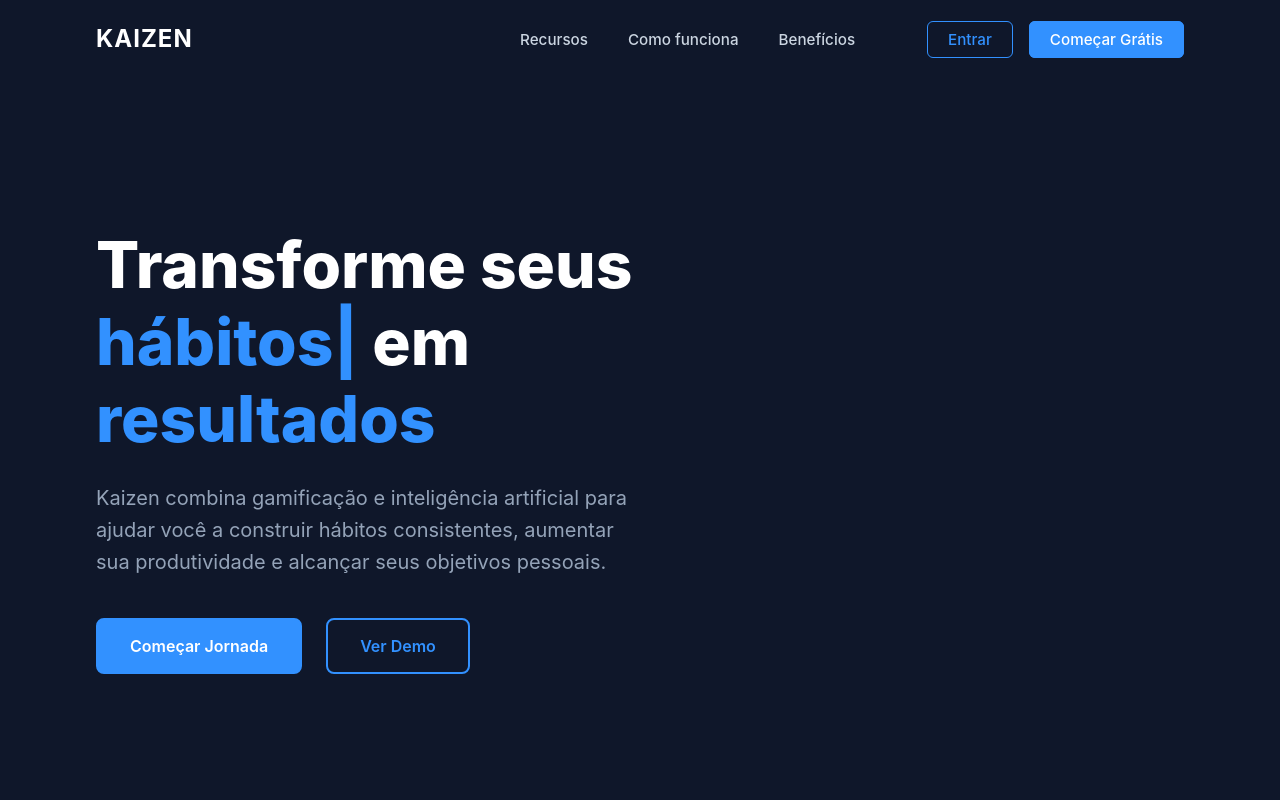
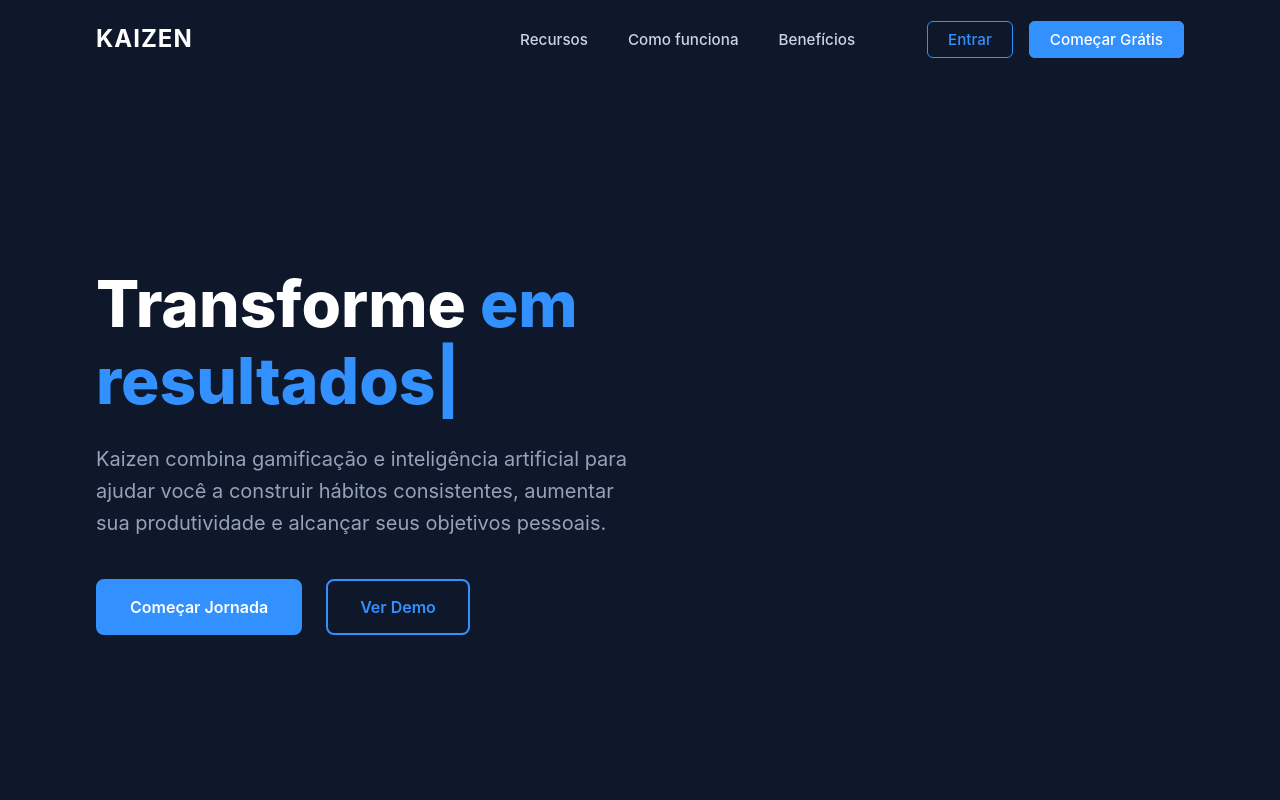
Before and after one commit to fecasagrandi/kaizen, a Next.js app in the folder frontend/: page / in a window 1280 px wide. Shown: the top 800 px of the page. Built offline with nearby package versions, Linux system fonts and the light colour scheme.

Commit message:
fix(landing-page): ajustando o título com typed.js

```diff
--- a/frontend/src/pages/index.tsx
+++ b/frontend/src/pages/index.tsx
@@ -12,9 +12,9 @@ const Home: NextPage = () => {
   // Inicializar Typed.js
   useEffect(() => {
     const typed = new Typed(typedEl.current, {
-      strings: ['hábitos', 'resultados'],
+      strings: ['seus hábitos', 'em resultados'],
       typeSpeed: 100,
-      backSpeed: 50,
+      backSpeed: 100,
       loop: true,
     });
 
@@ -82,7 +82,7 @@ const Home: NextPage = () => {
         <section className={styles.heroSection}>
           <div className={styles.heroContent}>
             <h1 className={styles.heroTitle}>
-              Transforme seus <span className={styles.highlight}><span ref={typedEl}></span></span> em <span className={styles.highlight}>resultados</span>
+              Transforme <span className={styles.highlight}><span ref={typedEl}></span></span>
             </h1>
             <p className={styles.heroDescription}>
               Kaizen combina gamificação e inteligência artificial para ajudar você a construir hábitos consistentes,
```
